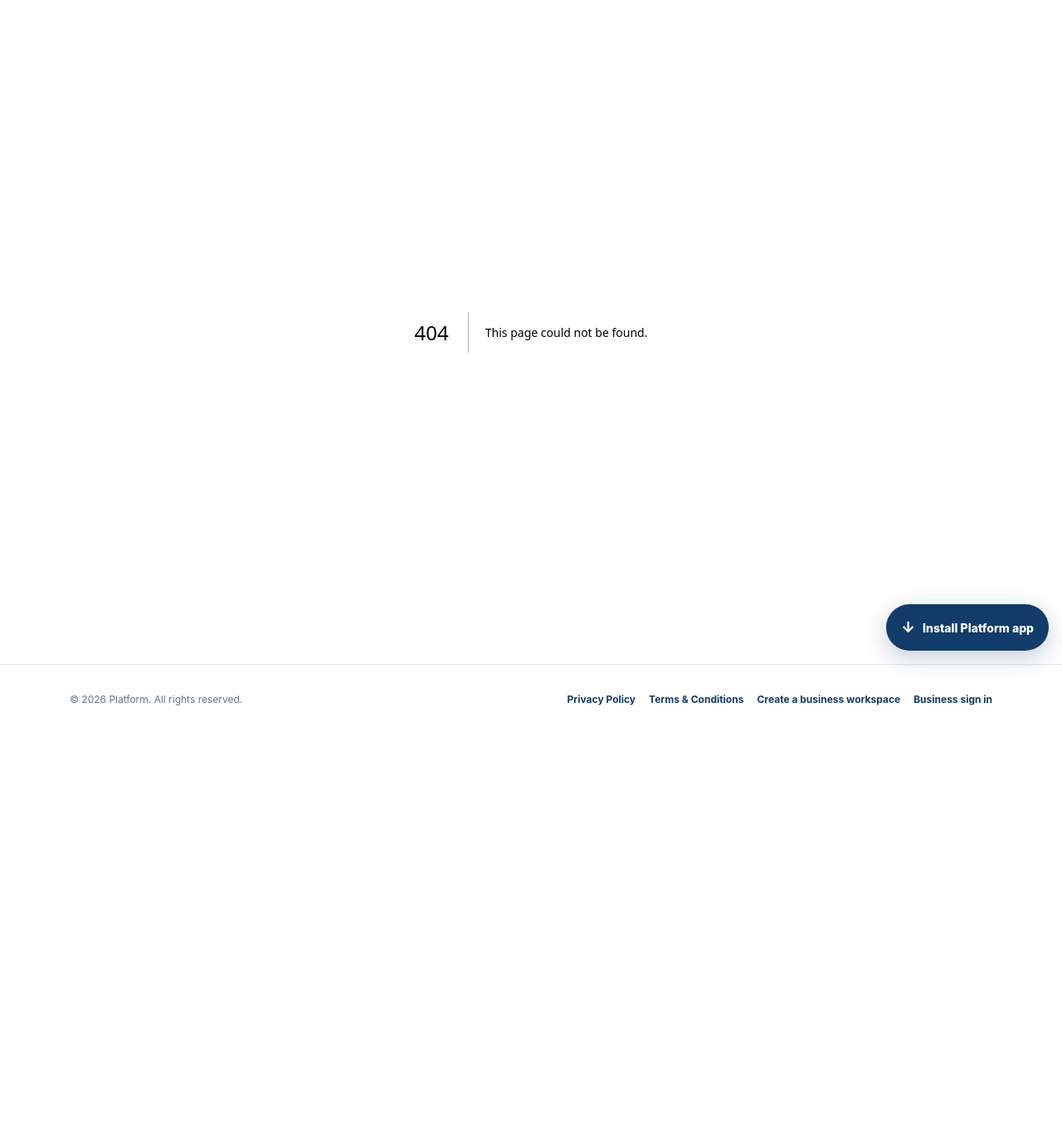
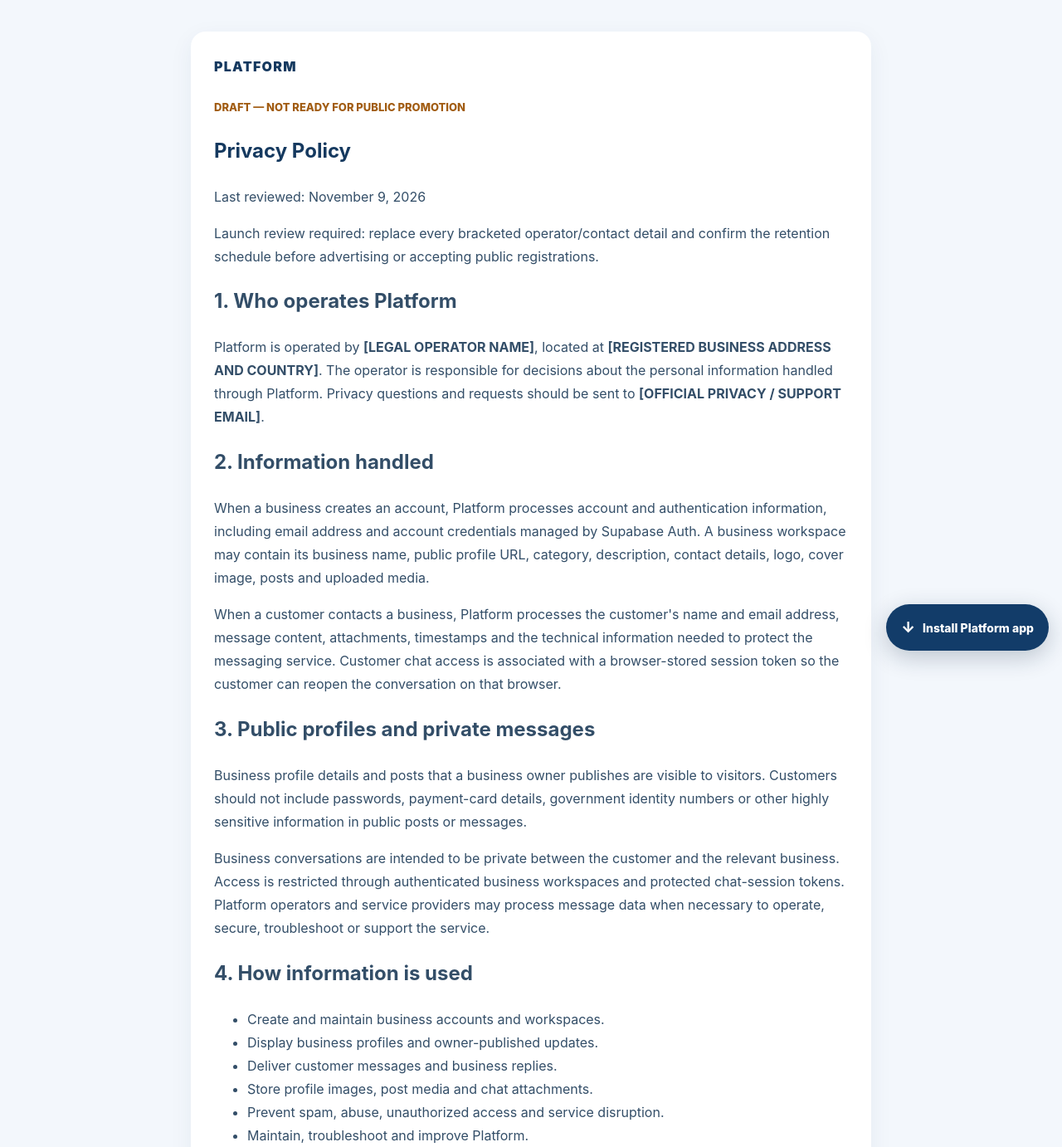
Before and after one commit to agentsarahmitchell56-code/USHopeBridge, a Next.js app: page /platform/privacy in a window 1280 px wide. Before the commit this address had no page. Shown: the top 1382 px of the page at 83% size. Before the commit the page ends 885 px from the top, so only its background shows below. Built offline with nearby package versions, Linux system fonts and the light colour scheme.

Commit message:
Add Platform-specific privacy policy draft

```diff
--- /dev/null
+++ b/app/platform/privacy/page.tsx
@@ -0,0 +1,64 @@
+import Link from "next/link";
+
+export const metadata = {
+  title: "Privacy Policy | Platform",
+  description: "How Platform handles business account, public profile, customer message and media information.",
+};
+
+const draftNotice = "Launch review required: replace every bracketed operator/contact detail and confirm the retention schedule before advertising or accepting public registrations.";
+
+export default function PlatformPrivacyPage() {
+  return (
+    <main style={{ minHeight: "75vh", background: "#f3f7fc", padding: "38px 16px 60px" }}>
+      <article style={{ maxWidth: 820, margin: "0 auto", padding: 28, borderRadius: 18, background: "white", color: "#334e68", lineHeight: 1.75, boxShadow: "0 8px 28px #15395f10" }}>
+        <Link href="/" style={{ color: "#15395f", fontWeight: 900, textDecoration: "none", letterSpacing: ".08em" }}>PLATFORM</Link>
+        <p style={{ marginTop: 24, color: "#a15c12", fontSize: 13, fontWeight: 800 }}>DRAFT — NOT READY FOR PUBLIC PROMOTION</p>
+        <h1 style={{ color: "#15395f" }}>Privacy Policy</h1>
+        <p>Last reviewed: November 9, 2026</p>
+        <p>{draftNotice}</p>
+
+        <h2>1. Who operates Platform</h2>
+        <p>Platform is operated by <strong>[LEGAL OPERATOR NAME]</strong>, located at <strong>[REGISTERED BUSINESS ADDRESS AND COUNTRY]</strong>. The operator is responsible for decisions about the personal information handled through Platform. Privacy questions and requests should be sent to <strong>[OFFICIAL PRIVACY / SUPPORT EMAIL]</strong>.</p>
+
+        <h2>2. Information handled</h2>
+        <p>When a business creates an account, Platform processes account and authentication information, including email address and account credentials managed by Supabase Auth. A business workspace may contain its business name, public profile URL, category, description, contact details, logo, cover image, posts and uploaded media.</p>
+        <p>When a customer contacts a business, Platform processes the customer's name and email address, message content, attachments, timestamps and the technical information needed to protect the messaging service. Customer chat access is associated with a browser-stored session token so the customer can reopen the conversation on that browser.</p>
+
+        <h2>3. Public profiles and private messages</h2>
+        <p>Business profile details and posts that a business owner publishes are visible to visitors. Customers should not include passwords, payment-card details, government identity numbers or other highly sensitive information in public posts or messages.</p>
+        <p>Business conversations are intended to be private between the customer and the relevant business. Access is restricted through authenticated business workspaces and protected chat-session tokens. Platform operators and service providers may process message data when necessary to operate, secure, troubleshoot or support the service.</p>
+
+        <h2>4. How information is used</h2>
+        <ul>
+          <li>Create and maintain business accounts and workspaces.</li>
+          <li>Display business profiles and owner-published updates.</li>
+          <li>Deliver customer messages and business replies.</li>
+          <li>Store profile images, post media and chat attachments.</li>
+          <li>Prevent spam, abuse, unauthorized access and service disruption.</li>
+          <li>Maintain, troubleshoot and improve Platform.</li>
+        </ul>
+
+        <h2>5. Service providers</h2>
+        <p>Platform uses Supabase for authentication, database and file storage, and Vercel for application hosting and delivery. These providers process information as needed to provide their services and under their applicable terms and privacy documentation. The operator should confirm the relevant processing locations and any additional providers before launch.</p>
+
+        <h2>6. Sharing and disclosure</h2>
+        <p>Platform does not make private customer conversations public. Information may be processed by the service providers described above, disclosed when required by law, or shared when reasonably necessary to protect users, the operator or the service. Business owners are responsible for how they use information customers send to them.</p>
+
+        <h2>7. Retention and deletion</h2>
+        <p>Account, profile, post, message and attachment retention periods must be set by the operator and published here. Current retention schedule: <strong>[INSERT RETENTION PERIODS FOR ACCOUNTS, MESSAGES, MEDIA, LOGS AND BACKUPS]</strong>. To request access, correction or deletion, contact <strong>[OFFICIAL PRIVACY / SUPPORT EMAIL]</strong>. Requests may require reasonable identity verification and may be subject to legal retention obligations.</p>
+
+        <h2>8. Security</h2>
+        <p>Platform uses access controls, server-side authorization, private storage for business media and rate limits intended to protect information. No online service can guarantee absolute security. Users should protect their passwords, sign out on shared devices and avoid sending sensitive information through customer chat.</p>
+
+        <h2>9. Children</h2>
+        <p>Platform is intended for business use and is not designed for children. Do not create an account or submit another person's information unless you are legally permitted to do so.</p>
+
+        <h2>10. Changes and contact</h2>
+        <p>This policy may change as Platform develops. Material changes should be reflected here with an updated review date. Contact the operator at <strong>[OFFICIAL PRIVACY / SUPPORT EMAIL]</strong> for privacy questions or requests.</p>
+
+        <p style={{ padding: 14, borderRadius: 10, background: "#fff7e8", color: "#87520b", fontSize: 13 }}>This is a product-specific draft, not legal advice. The operator's legal identity, contact details, applicable jurisdictions and retention schedule must be confirmed and reviewed before public launch.</p>
+        <p><Link href="/platform/terms" style={{ color: "#1768dc" }}>Platform Terms &amp; Conditions</Link> · <Link href="/" style={{ color: "#1768dc" }}>Return to Platform</Link></p>
+      </article>
+    </main>
+  );
+}
```
